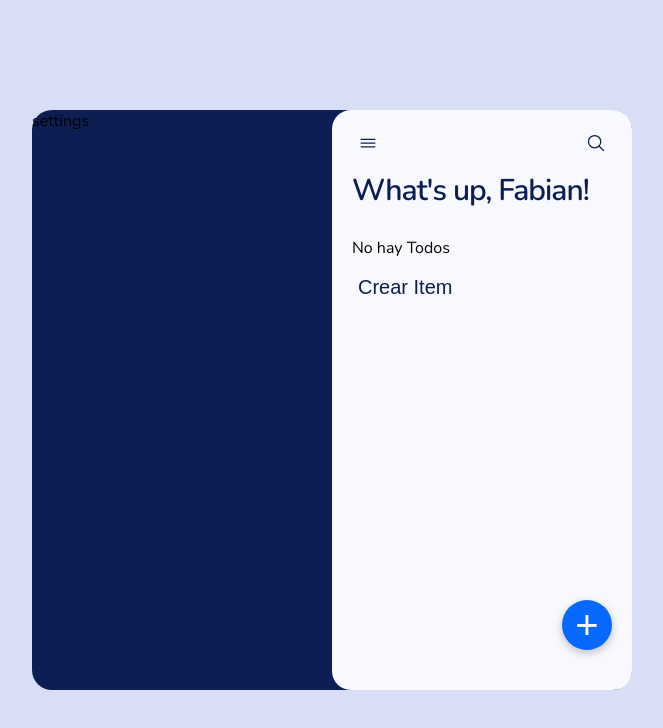
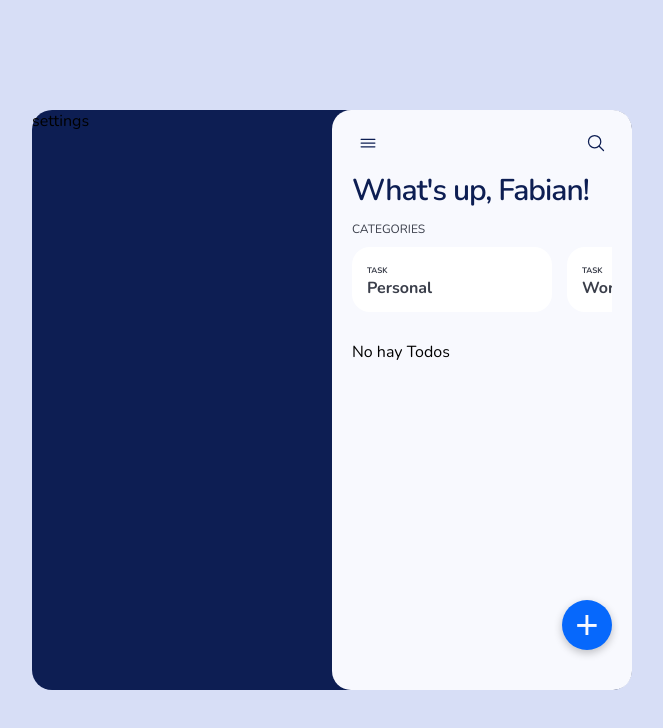
Before and after one commit to FabianXRL16/ReactBasicPlatzi, a React (Create React App) app: page / in a window 1280 px wide. Shown: the top 728 px of the page, without its empty margins (308-971 px from the left). Built offline with nearby package versions, Linux system fonts and the light colour scheme.

Commit message:
component of react Data

```diff
--- a/src/layout/Data/Data.jsx
+++ b/src/layout/Data/Data.jsx
@@ -3,14 +3,15 @@ import React, { useState } from 'react'
 // import TodoCounter from '../../components/TodoCounter/TodoCounter'
 // import TodoSearch from '../../components/TodoSearch/TodoSearch'
 import TodoList from '../../components/TodoList/TodoList'
-import CreateTodoButton from '../../components/CreateTodoButton/CreateTodoButton'
+// import CreateTodoButton from '../../components/CreateTodoButton/CreateTodoButton'
 import ModalCreateItem from '../../components/ModalCreateItem/ModalCreateItem'
 import Title from '../../components/Title/Title'
 import HeaderData from '../../components/HeaderData/HeaderData'
+import Categories from '../../components/Categories/Categories'
 
 import './Data.css'
 
-export default function Data({todos, categories, newItem, nameUser}) {
+export default function Data({todos, categories, newItem, nameUser, totalCountTodos}) {
   const [showModalAddItem, setShowModalAddItem] = useState(false)
 
   function showModal() {
@@ -25,6 +26,7 @@ export default function Data({todos, categories, newItem, nameUser}) {
     <div className='Data'>
       <HeaderData />
       <Title title={`What's up, ${nameUser}!`} />
+      <Categories categories={categories} totalCountTodos={totalCountTodos} />
       {/* <TodoCounter /> */}
       {/* <TodoSearch /> */}
       {
@@ -34,9 +36,9 @@ export default function Data({todos, categories, newItem, nameUser}) {
       {
         todos.length === 0
           ? <p>No hay Todos</p>
-          : <TodoList todos={ todos } text={'Hola'} />
+          : <TodoList todos={ todos } />
       }
-      <CreateTodoButton />
+      {/* <CreateTodoButton /> */}
     </div>
   )
 }
```
